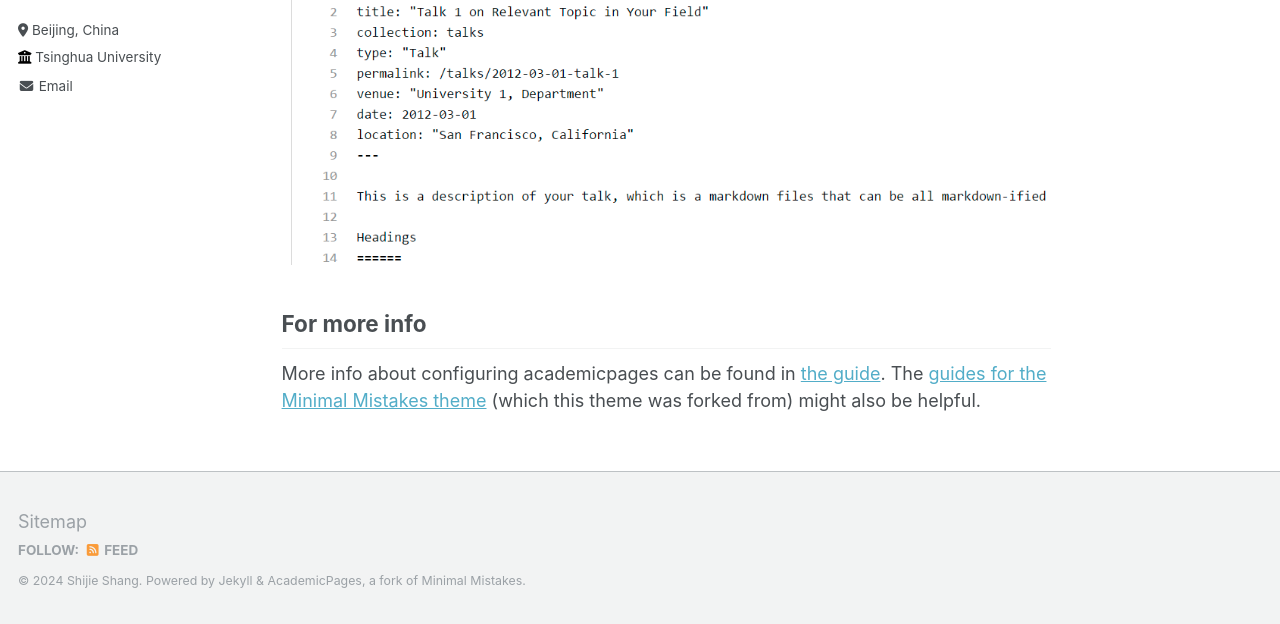
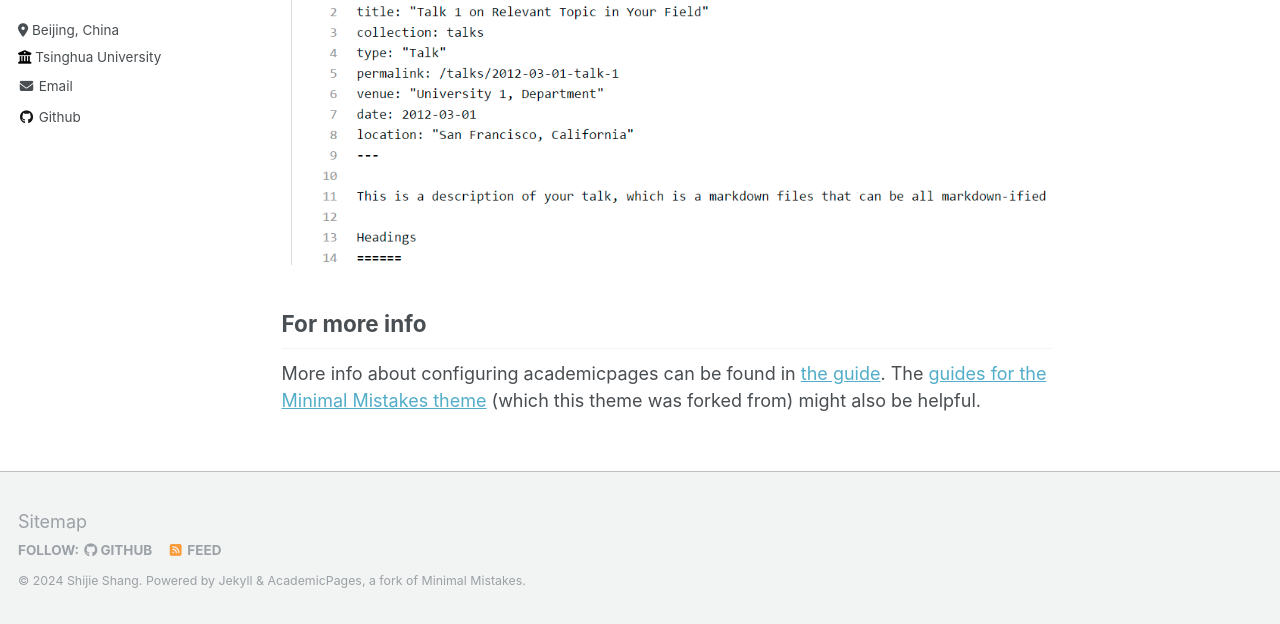
Before and after one commit to shshjie/shshjie.github.io, a Jekyll site: the page built from _pages/about.md, in a window 1280 px wide and 900 px high, scrolled down 2463 px. Shown: the part 273-897 px from the top of the window. Built offline with Jekyll 4.4.1, drawn with Linux system fonts in a browser that asks for light colours.

Commit message:
Update _config.yml

```diff
--- a/_config.yml
+++ b/_config.yml
@@ -41,7 +41,7 @@ author:
   bitbucket        : # Username - Update with your username on the site
   codepen          : # Username
   dribbble         : # Username
-  github           : #"academicpages"
+  github           : "github.com/shshjie"
   kaggle           : # Username
   stackoverflow    : # User number or user number and name (i.e., use "1" or "1/jeff-atwood")
 
```
